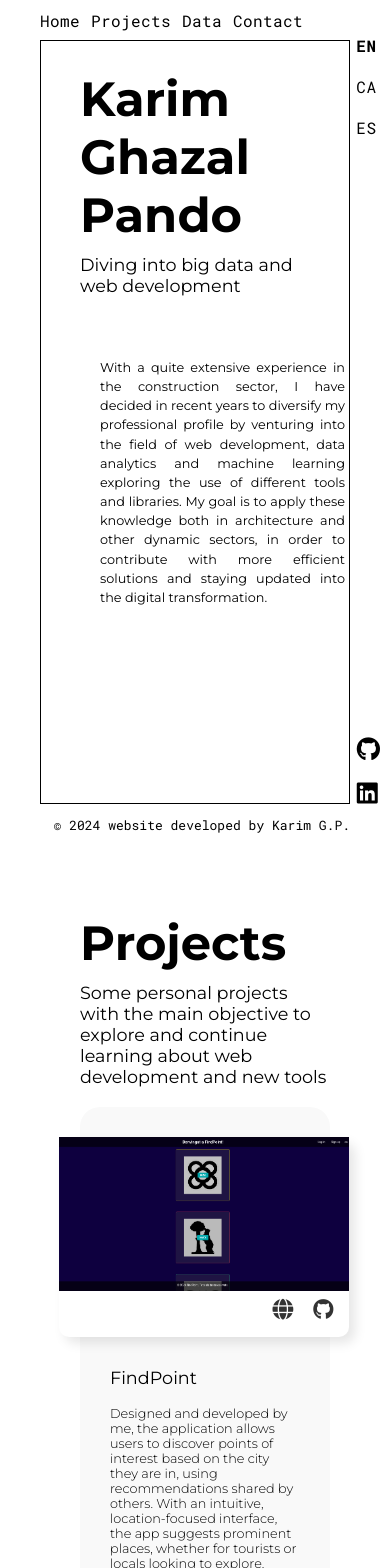
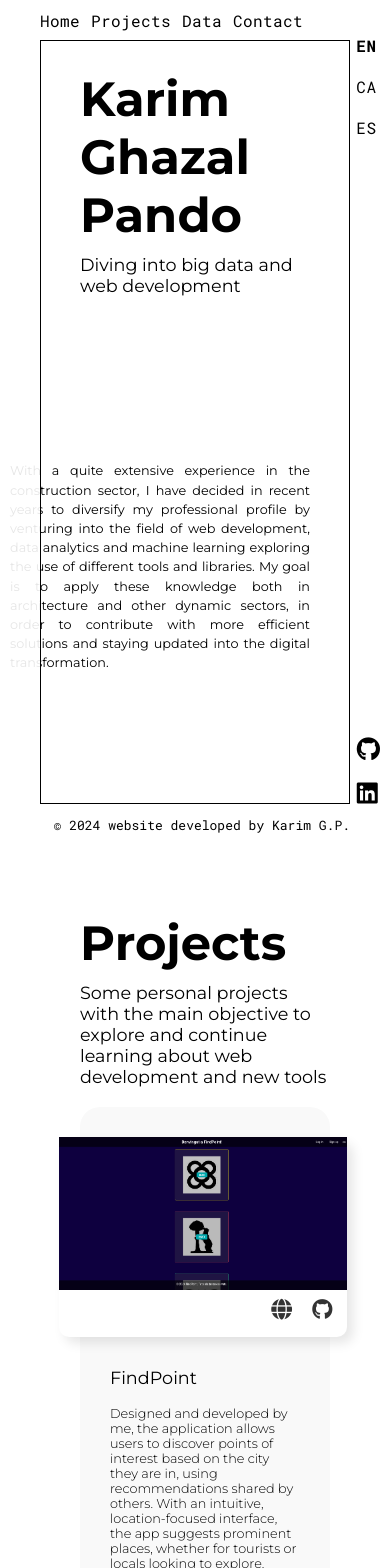
Before and after one commit to KarimGP/Portfolio, a React (Create React App) app: page / in a window 390 px wide. Shown: the top 1568 px of the page. Built offline with nearby package versions, Linux system fonts and the light colour scheme.

Commit message:
resp adjustments

```diff
--- a/src/App.css
+++ b/src/App.css
@@ -377,11 +377,11 @@ body {
   }
 
   .section h3 {
-    position: absolute;  /* Positioning relative to the parent .section */
+    align-self: center;
+    text-align: center;
     top: 345px;
     bottom: 55px;        /* Position it 20px from the bottom */
-    right: 45px;
-    left: 100px;
+
     font-family: 'Montserrat', sans-serif;
     font-weight: 400;    /* Make it lighter */
     font-size: 0.8rem;
@@ -430,8 +430,8 @@ body {
   .project-card {
     width: 80%; /* La tarjeta toma el ancho completo del contenedor */
     max-width: 290px; /* Ancho máximo para no exceder el viewport */
-    margin-right: 33px;
-    margin-left: 40px; /* Añade un margen izquierdo */
+    margin-right: 32px;
+    margin-left: 39px; /* Añade un margen izquierdo */
     right: 5px;
     margin-bottom: 10px;
     aspect-ratio: 16 / 9; /* Relación de aspecto ajustada */
```
